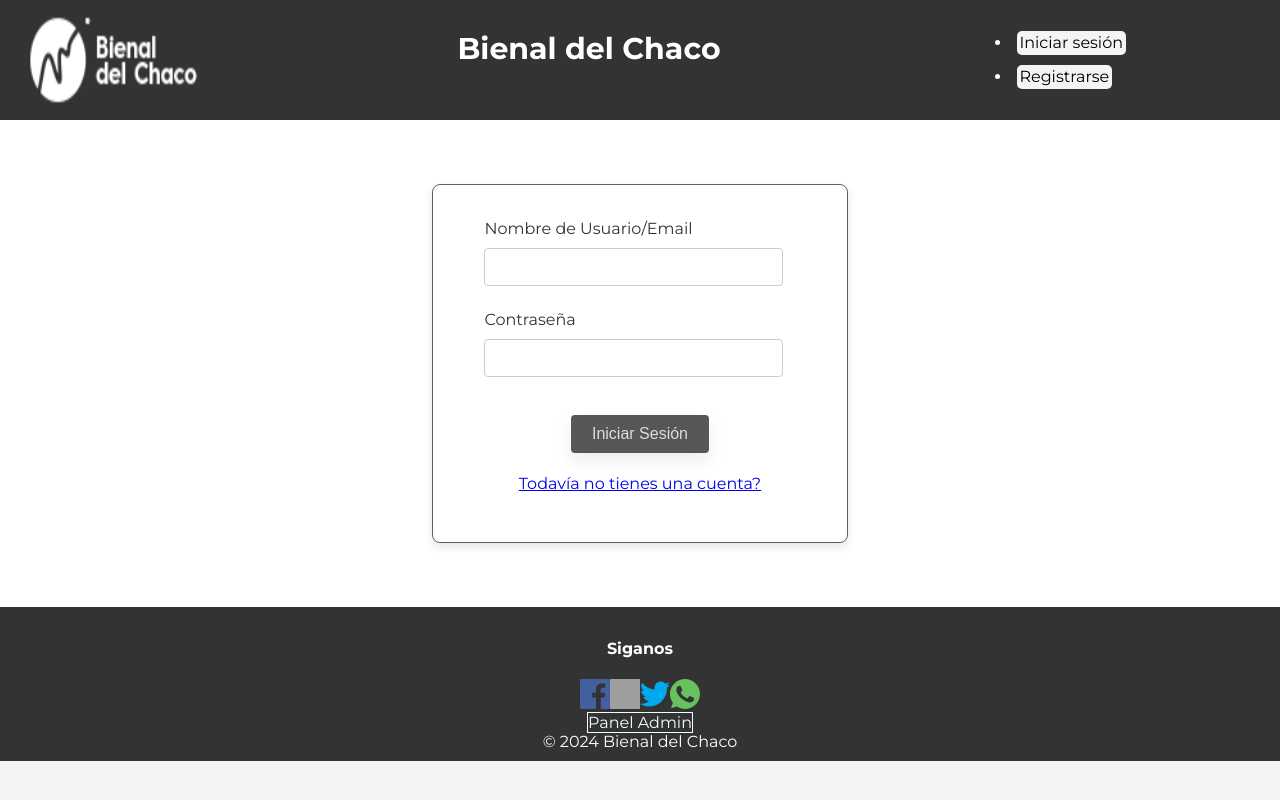
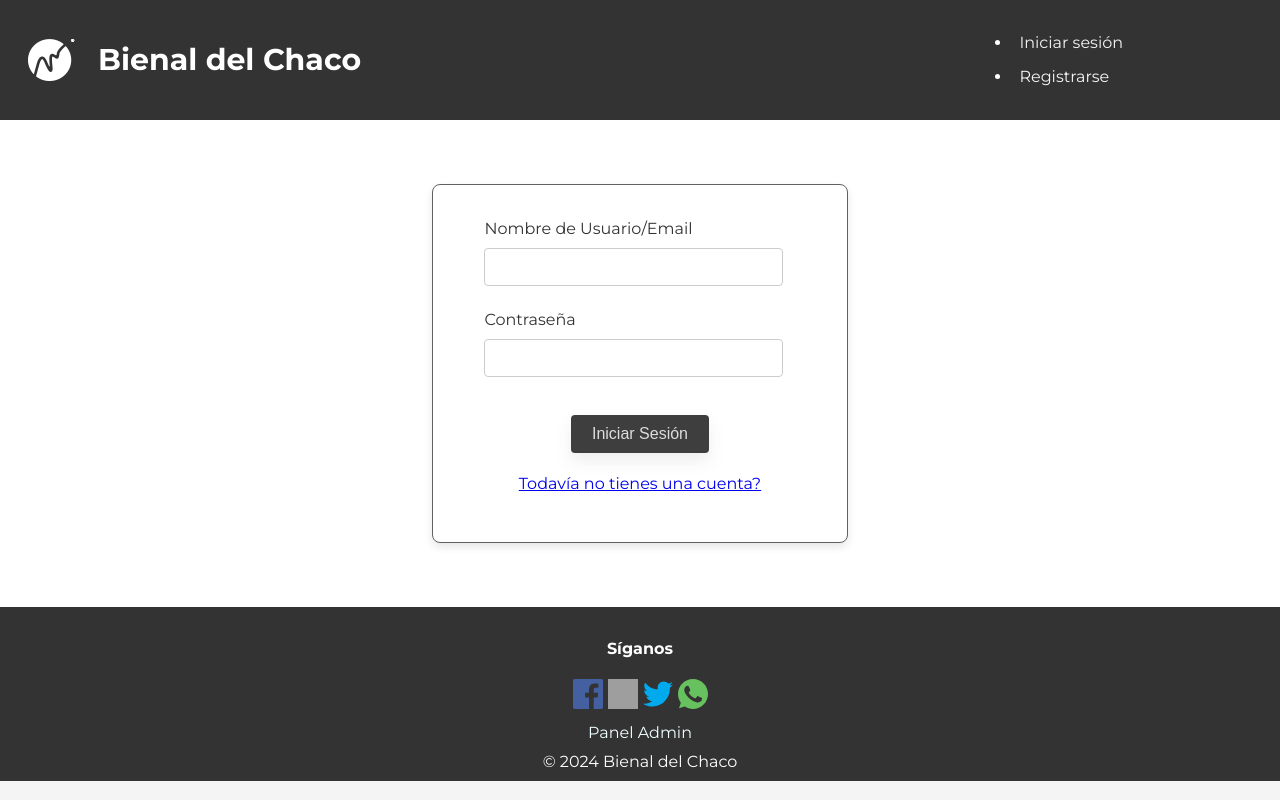
Before and after one commit to FRRe-DS/2024-01-TPI, a Next.js app: page /login in a window 1280 px wide. Built offline with nearby package versions, Linux system fonts and the light colour scheme; grey boxes are pictures that could not be loaded.

Commit message:
estilos de footer y header

```diff
--- a/src/app/login/page.module.css
+++ b/src/app/login/page.module.css
@@ -47,7 +47,7 @@
     color: #ddd;
     cursor: pointer;
     box-shadow: 0 0.5rem 1rem rgba(143, 142, 142, 0.15) !important;
-    background: #585757;
+    background: #3e3e3e;
     border: none;
     border-radius: 4px;
     font-size: 16px;
--- a/src/app/registrarse/page.module.css
+++ b/src/app/registrarse/page.module.css
@@ -41,7 +41,7 @@
     color:#ffffff;
     cursor: pointer;
     box-shadow: 0 0.5rem 1rem rgba(143, 142, 142, 0.15) !important;
-    background: #585757;
+    background: #3e3e3e;
     border: none;
     border-radius: 4px;
     font-size: 16px;
--- a/src/app/ui/SocialMediaBar/socialMedia.jsx
+++ b/src/app/ui/SocialMediaBar/socialMedia.jsx
@@ -3,11 +3,12 @@ import Facebook from "/public/facebook.svg";
 import Instagram from "/public/instagram.svg";
 import Twitter from "/public/twitter.svg";
 import WhatsApp from "/public/whatsapp.svg";
+import "../globals.css";
 
 export default function SocialMediaFooter() {
   return (
     <>
-      <h4 className="footerTitleSocial">Siganos</h4>
+      <h4 className="footerTitleSocial">Síganos</h4>
       <div className="footerSocial">
         <a
           href="https://www.facebook.com/bienaldelchaco"
--- a/src/app/ui/componentes/footer.jsx
+++ b/src/app/ui/componentes/footer.jsx
@@ -7,7 +7,7 @@ export function RootFooter() {
     <footer className="rootFooter">
       <SocialMediaFooter />
       <Link className="link-panel" target="_blank" rel="noopener noreferrer" href="http://localhost:1337/">Panel Admin</Link>
-      <p>© 2024 Bienal del Chaco</p>
+      <div className="footerText">© 2024 Bienal del Chaco</div>
     </footer>
   );
 }
--- a/src/app/ui/componentes/header.jsx
+++ b/src/app/ui/componentes/header.jsx
@@ -16,11 +16,9 @@ export function RootHeader() {
       <ul className="rootHeaderFormContainer">
         <AuthContainer/>
       </ul>
-      <div>
-        <Link className="rootHeaderRetorno" href="/">
-          <h1 className="rootHeaderTitulo">Bienal del Chaco</h1>
-        </Link>
-      </div>
+      <Link className="rootHeaderRetorno" href="/">
+        <h1 className="rootHeaderTitulo">Bienal del Chaco</h1>
+      </Link>
     </header>
   );
 }
--- a/src/app/ui/globals.css
+++ b/src/app/ui/globals.css
@@ -19,15 +19,17 @@ main {
     display: flex;
     flex-direction: row;
     justify-content: space-between;
+    align-items: center;
     background-color: var(--color-primary);
     color: #fff;
     padding: 10px 20px;
 }
 
 .rootLogoPrincipal {
-    width: 15%;
-    height: auto;
-    order: 0;
+    width: auto;
+    order: 1;
+    margin-right: 20px;
+
 }
 
 /* Header */
@@ -37,13 +39,13 @@ main {
 
 .rootHeaderFormContainer{
     width: 20%;
-    order: 2;
+    margin-left: auto;
+    order: 3;
 }
 
 .rootHeaderUsuario{
     display: inline-block;
-    background-color: #f4f4f4;
-    color:black;
+    color: #f4f4f4;
     padding:1%;
     border-radius: 5px;
     text-decoration: none;
@@ -53,8 +55,7 @@ main {
 .rootHeaderUsuario:hover{
     border: none;
     padding: 2%;
-    background-color: #afcae9;
-    color:black;
+    color: #f4f4f4;
     border-radius: 5px;
     text-decoration: none;
 }
@@ -62,7 +63,7 @@ main {
 .rootHeaderRetorno{
     color: #fff;
     text-decoration: none;
-    order: 1;
+    order: 2;
 }
 
 .rootHeaderRetorno:hover{
@@ -86,3 +87,19 @@ main {
     text-decoration: none;
     border: 1px solid azure;
   }
+
+.footerSocial {
+    display: flex;
+    flex-direction: row;
+    justify-content: center;
+    gap: 5px;
+    margin-bottom: 10px;
+}
+
+.link-panel{
+    border:none;
+}
+
+.footerText {
+    margin-top: 10px;
+}
```
Also changed, not shown: public/BienalLogo.png.
